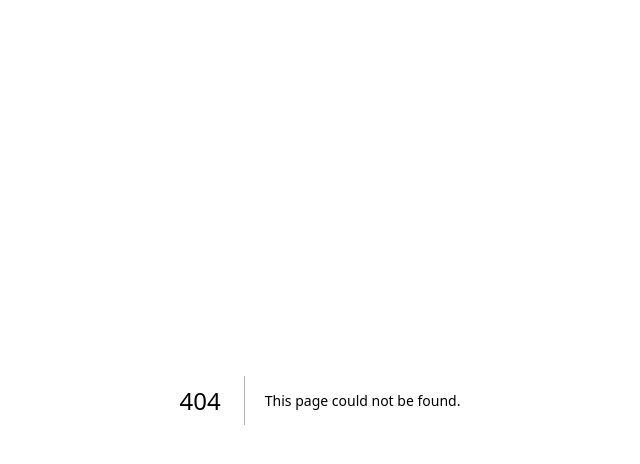
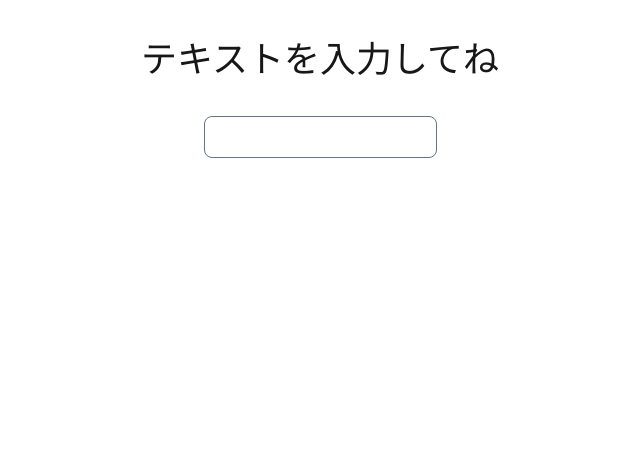
Before and after one commit to kame82/react-begin, a Next.js app: page /realtime-text in a window 1280 px wide. Before the commit this address had no page. Shown: the top 464 px of the page, without its empty margins (320-960 px from the left). Built offline with nearby package versions, Linux system fonts and the light colour scheme.

Commit message:
リアルタイムテキスト更新の実装

```diff
--- /dev/null
+++ b/app/(main)/realtime-text/customHook.ts
@@ -0,0 +1,18 @@
+import { ChangeEvent, useState } from "react";
+
+type realTimeHook = () => {
+  text: string;
+  handleInput: (e: ChangeEvent<HTMLInputElement>) => void;
+};
+
+export const useRealTimeText: realTimeHook = () => {
+  const [text, setText] = useState("テキストを入力してね");
+  const handleInput = (e: ChangeEvent<HTMLInputElement>) => {
+    setText(e.target.value);
+  };
+
+  return {
+    text,
+    handleInput,
+  };
+};
--- /dev/null
+++ b/app/(main)/realtime-text/page.tsx
@@ -0,0 +1,24 @@
+"use client";
+
+import { NextPage } from "next";
+import { useRealTimeText } from "./customHook";
+
+const RealTimeText: NextPage = () => {
+  const { text, handleInput } = useRealTimeText();
+  return (
+    <div className="mx-auto mt-10 max-w-4xl">
+      <div className="flex flex-col gap-5 justify-center items-center">
+        <h2 className="text-4xl mb-4">{text}</h2>
+        <div className="flex justify-center">
+          <input
+            onChange={handleInput}
+            className="px-3 py-2 border border-slate-500 rounded-lg"
+            type="text"
+          />
+        </div>
+      </div>
+    </div>
+  );
+};
+
+export default RealTimeText;
--- a/app/page.tsx
+++ b/app/page.tsx
@@ -39,6 +39,14 @@ export default function Home() {
               2 Text On & Off
             </div>
           </Link>
+          <Link href="/realtime-text">
+            <div
+              className="border-2 border-gray-500 rounded-lg bg-indigo-400 hover:bg-indigo-500
+            px-6 py-4 text-center shadow-lg transition-colors duration-300 cursor-pointer"
+            >
+              3 Realtime Text
+            </div>
+          </Link>
         </div>
       </div>
     </div>
```
Also changed, not shown: app/(main)/count-updown/customHook.ts (renamed from app/count-updown/customHook.ts), app/(main)/count-updown/page.tsx (renamed from app/count-updown/page.tsx), app/(main)/text-change/customHook.ts (renamed from app/text-change/customHook.ts), app/(main)/text-change/page.tsx (renamed from app/text-change/page.tsx).
